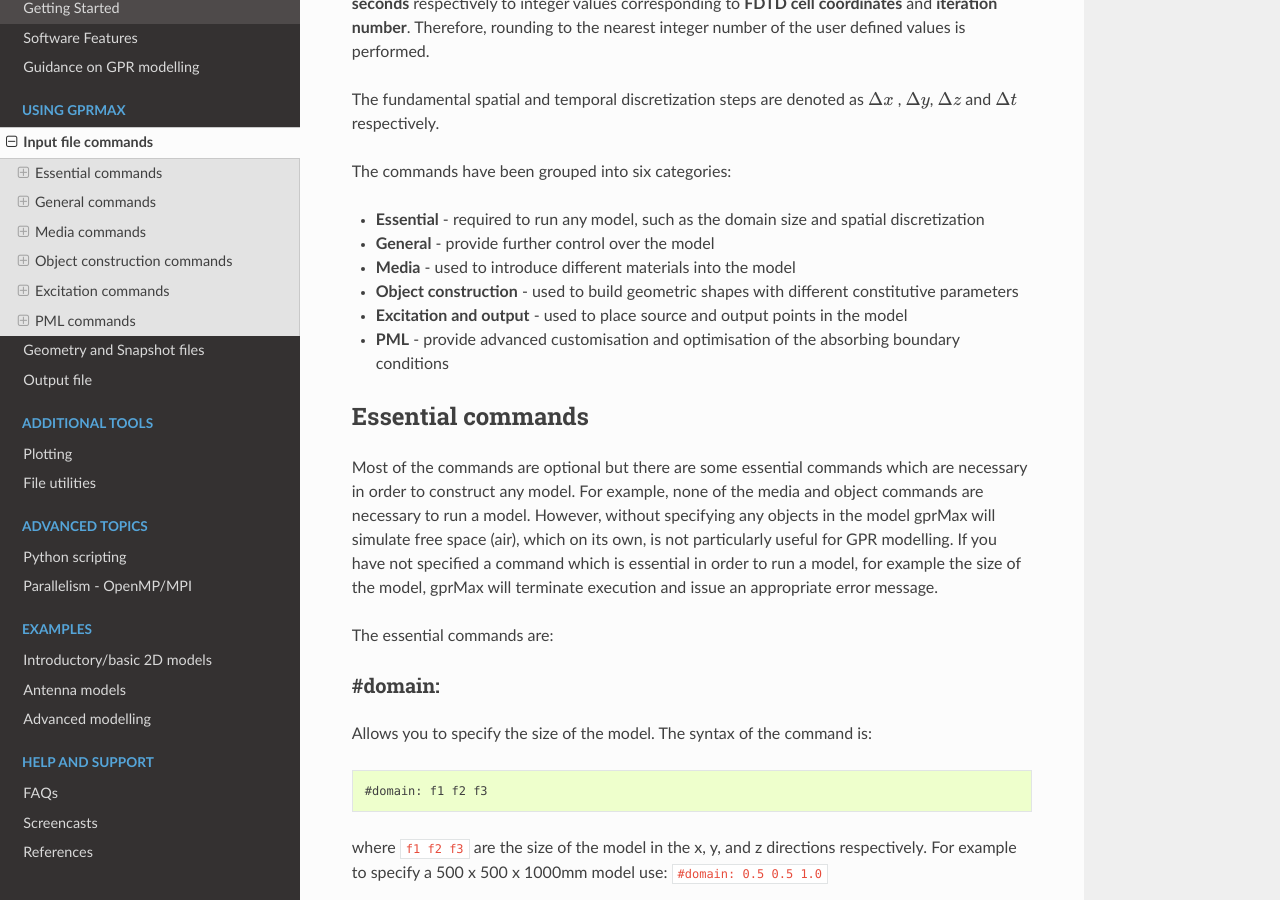
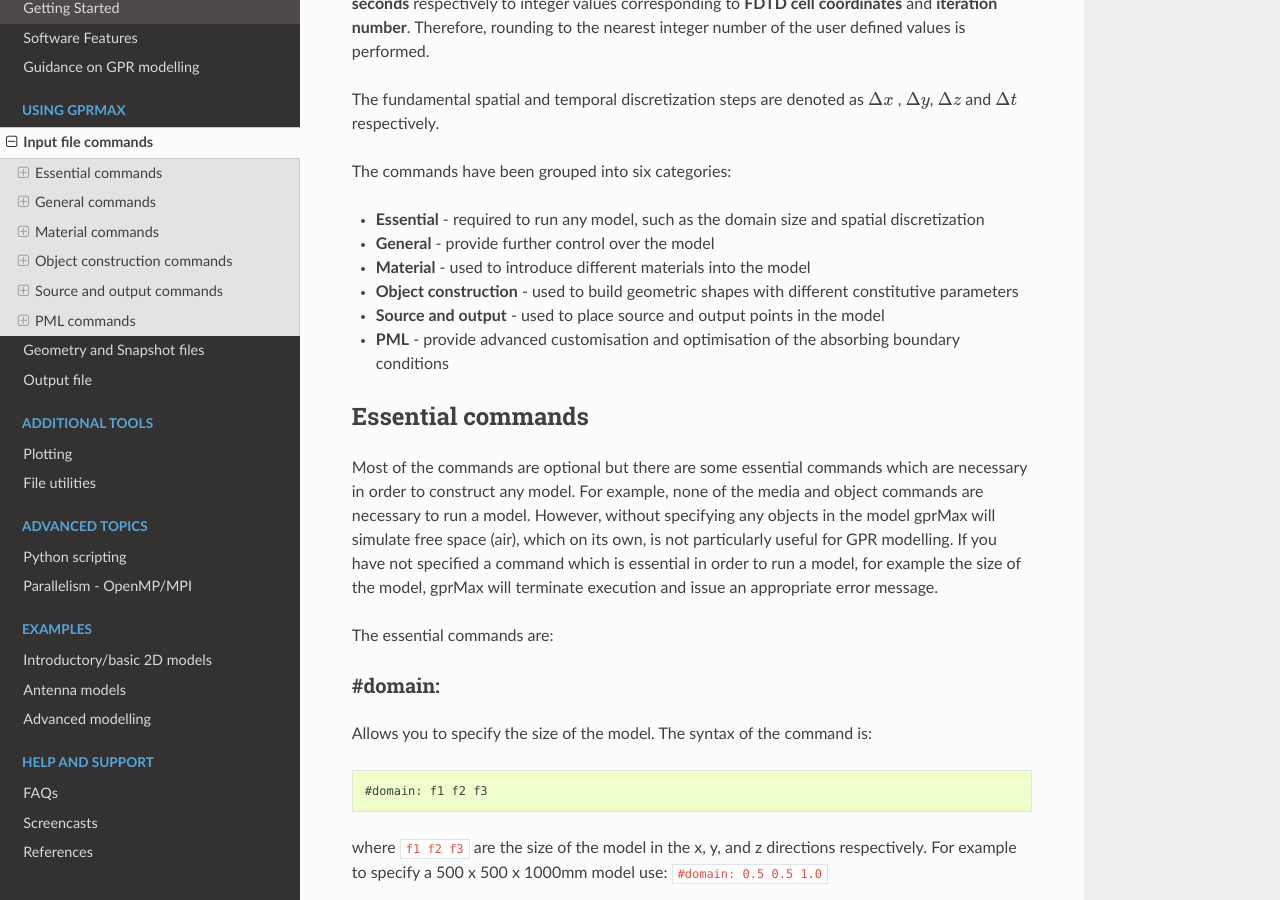
Before and after one commit to gprMax/gprMax, a Sphinx documentation site: the page built from docs/source/input.rst, in a window 1280 px wide and 900 px high, scrolled down 1180 px. Built offline with Sphinx 7.4.7 and the Read the Docs theme 2.0.0, drawn with Linux system fonts in a browser that asks for light colours; some of the changed text lies outside the part shown.

Commit message:
Changed naming of some headings.

```diff
--- a/docs/source/input.rst
+++ b/docs/source/input.rst
@@ -38,9 +38,9 @@ The commands have been grouped into six categories:
 
 * **Essential** - required to run any model, such as the domain size and spatial discretization
 * **General** - provide further control over the model
-* **Media** - used to introduce different materials into the model
+* **Material** - used to introduce different materials into the model
 * **Object construction** - used to build geometric shapes with different constitutive parameters
-* **Excitation and output** - used to place source and output points in the model
+* **Source and output** - used to place source and output points in the model
 * **PML** - provide advanced customisation and optimisation of the absorbing boundary conditions
 
 Essential commands
@@ -221,8 +221,8 @@ For example to save a snapshot of the electromagnetic fields in the model at a s
 
 .. _materials:
 
-Media commands
-==============
+Material commands
+=================
 
 Built-in materials
 ------------------
@@ -623,8 +623,8 @@ For example, to apply 100 blades of grass that vary in height between 100 and 15
 
     * The grass is modelled using a single-pole Debye formulation with properties :math:`\epsilon_{rs} = 18.5087`, :math:`\epsilon_{\infty} = 12.7174`, and a relaxation time of :math:`\tau = 1.0793 \times 10^{-11}` seconds (http://dx.doi.org/10.1007/BF00902994). If you prefer, gprMax will use your own definition for grass if you use a material named ``grass``. The geometry of the blades of grass are defined by the parametric equations: :math:`x = x_c +s_x {\left( \frac{t}{b_x} \right)}^2`, :math:`y = y_c +s_y {\left( \frac{t}{b_y} \right)}^2`, and :math:`z=t`, where :math:`s_x` and :math:`s_y` can be -1 or 1 which are randomly chosen, and where the constants :math:`b_x` and :math:`b_y` are random numbers based on a Gaussian distribution.
 
-Excitation commands
-===================
+Source and output commands
+==========================
 
 #waveform:
 ----------
```
